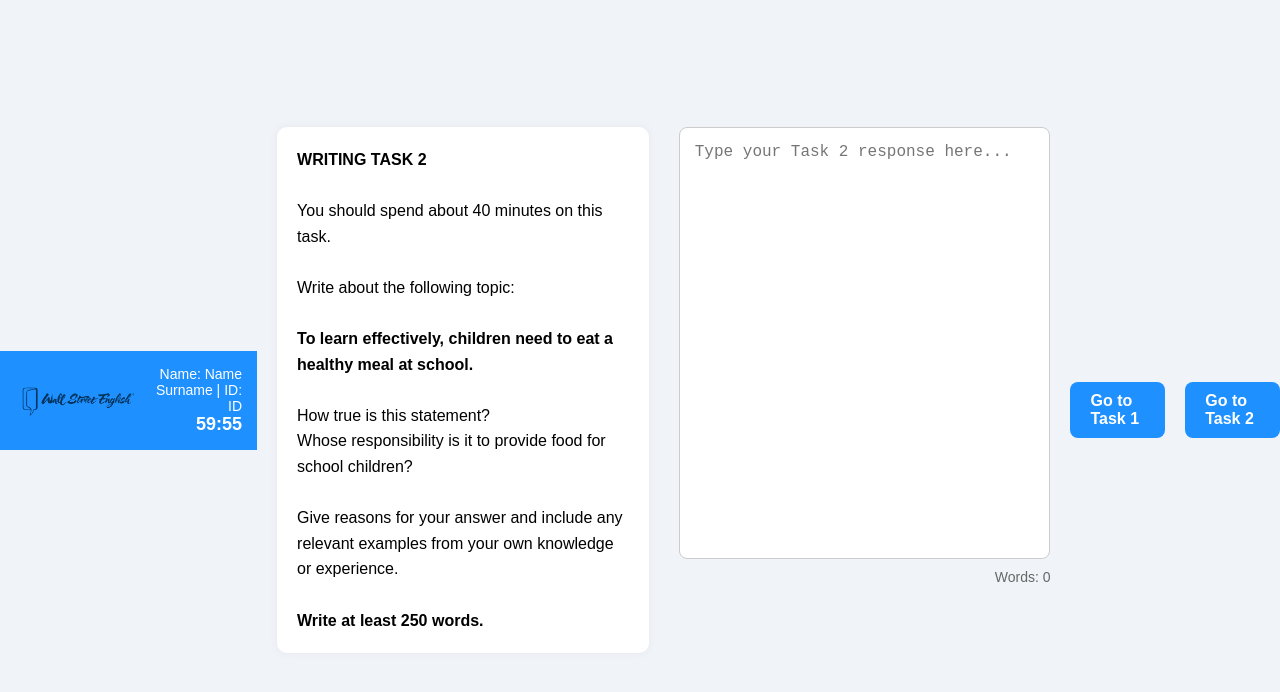
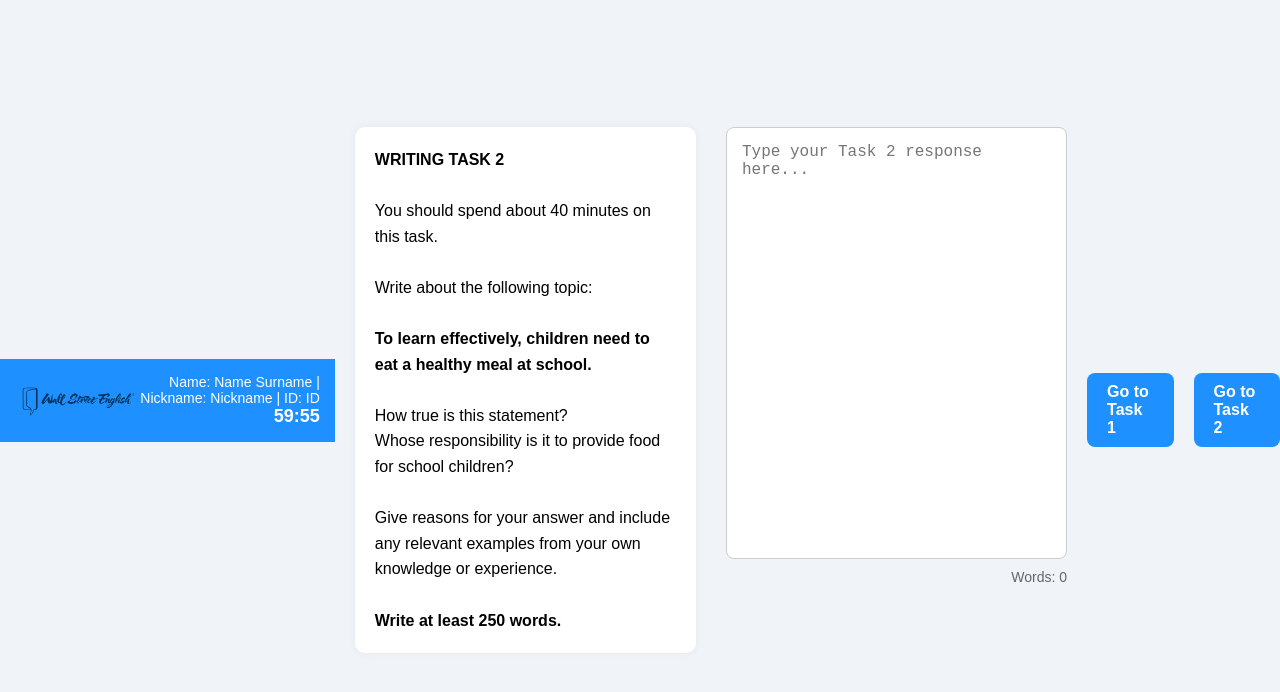
Before and after one commit to xxAkUrAxx/IELTSMockexamsAPI, a website: page WritingTest1/WritingTest1task2.html in a window 1280 px wide. Drawn offline with Linux system fonts and the light colour scheme; files that its build step writes are made by us from their sources.

Commit message:
Final HTML updates and results logic

```diff
--- a/WritingTest1/WritingTest1task2.html
+++ b/WritingTest1/WritingTest1task2.html
@@ -195,12 +195,14 @@
     });
 
     function displayStudentInfo() {
-        const name = localStorage.getItem("studentFirstName") || "Name";
-        const surname = localStorage.getItem("studentSurname") || "Surname";
-        const id = localStorage.getItem("studentNumber") || "ID";
-        document.getElementById("studentInfoDisplay").textContent =
-            `Name: ${name} ${surname} | ID: ${id}`;
-    }
+  const name = localStorage.getItem("studentFirstName") || "Name";
+  const surname = localStorage.getItem("studentSurname") || "Surname";
+  const nickname = localStorage.getItem("studentNickname") || "Nickname";
+  const id = localStorage.getItem("studentNumber") || "ID";
+
+  document.getElementById("studentInfoDisplay").textContent =
+    `Name: ${name} ${surname} | Nickname: ${nickname} | ID: ${id}`;
+}
 
     document.addEventListener("visibilitychange", function () {
         const internalNav = localStorage.getItem("internalNav") === "true";
```
Also changed, not shown: ReadingTest1/ReadingTest1Results.html (+7 -4 lines).
